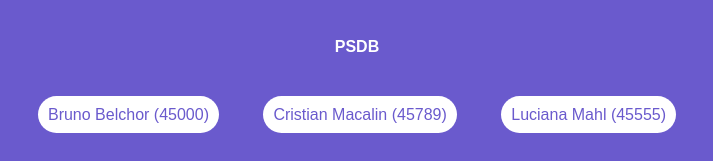
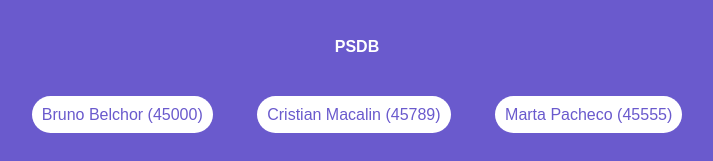
Before and after one commit to 0Jaykxz/eleicoes24, a plain HTML site: page login/admin/index.html in a window 1280 px wide. Shown: the part 1165-1326 px from the top of the page, without its empty margins (283-996 px from the left). Drawn offline with Linux system fonts and the light colour scheme; sample sign-in values are in the browser's storage; a script that the page names is missing.

Commit message:
Update index.html

```diff
--- a/login/admin/index.html
+++ b/login/admin/index.html
@@ -64,7 +64,7 @@
         <p>
             <a href="bruno-belchor/index.html">Bruno Belchor (45000)</a>
             <a href="cristian-macalin/index.html">Cristian Macalin (45789)</a>
-            <a href="luciana-mahl/index.html">Luciana Mahl (45555)</a>
+            <a href="luciana-mahl/index.html">Marta Pacheco (45555)</a>
         </p>
         <p>
             <a href="marquinhos-macalin/index.html">Marquinhos Macalin (45123)</a>
```
